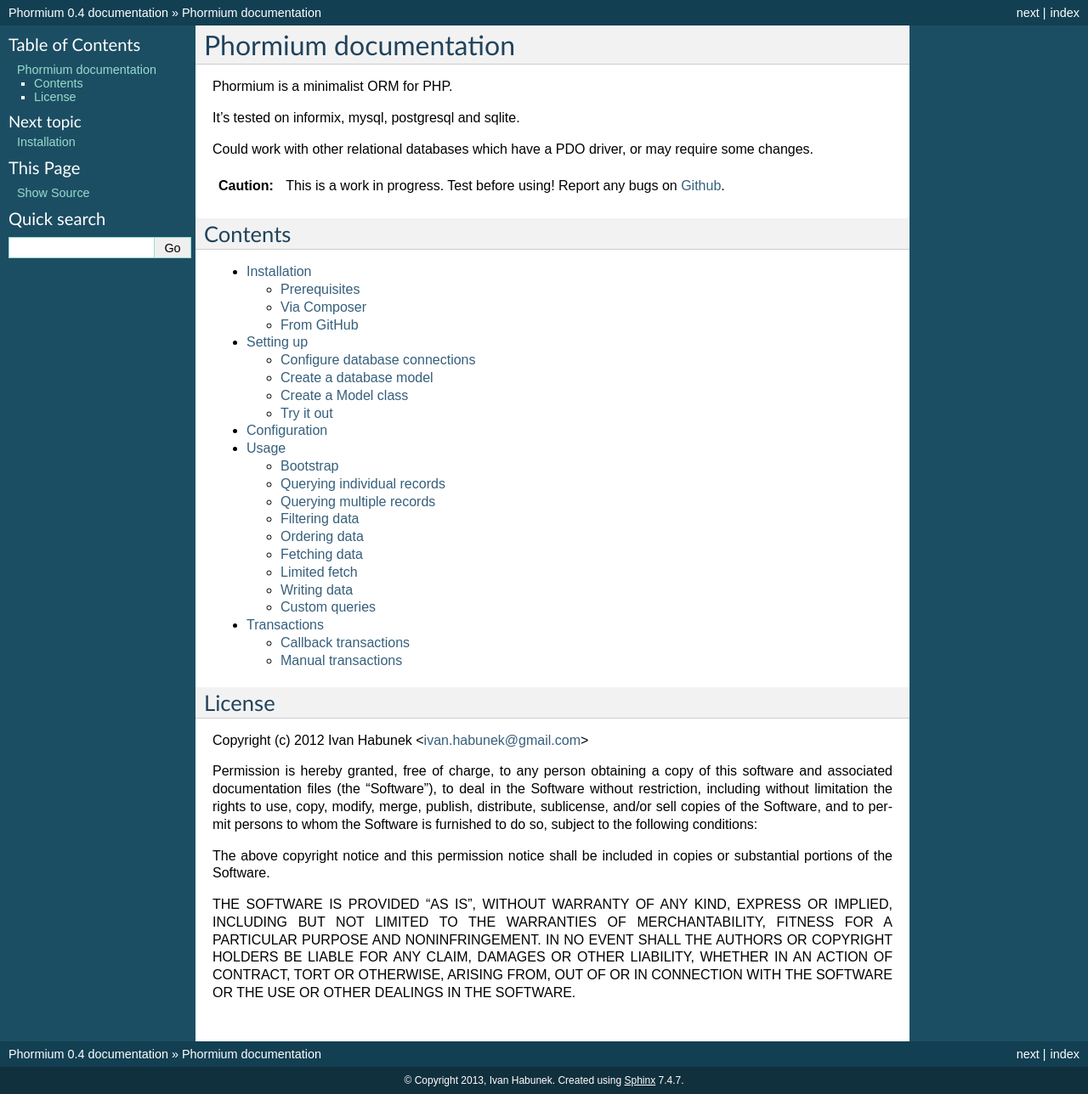
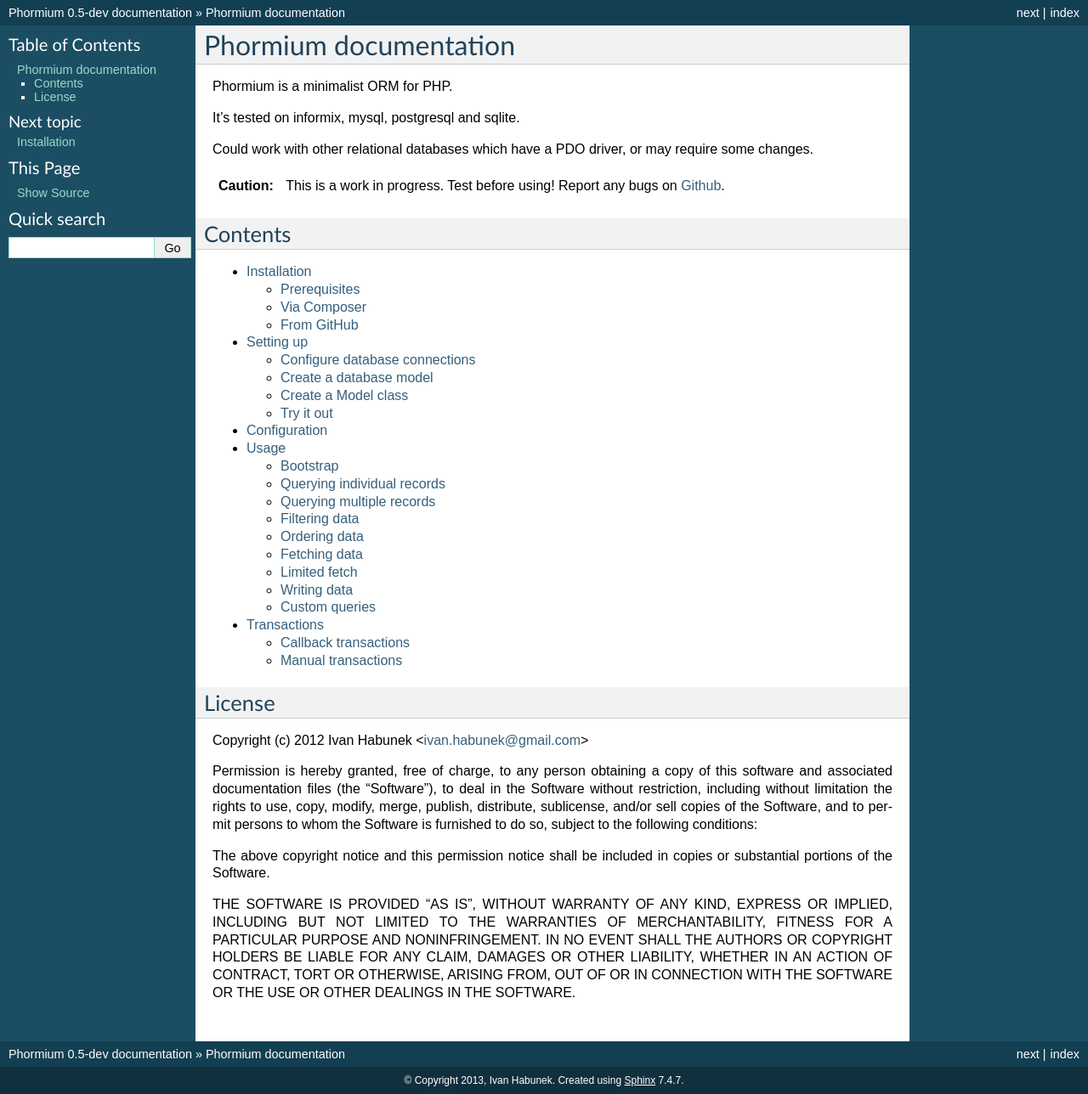
Before and after one commit to ihabunek/phormium, a Sphinx documentation site: the page built from docs/index.rst, in a window 1280 px wide. Shown: the whole page at 85% size. Built offline with Sphinx 7.4.7, drawn with Linux system fonts in a browser that asks for light colours.

Commit message:
Bumped dev version to 0.5

```diff
--- a/docs/conf.py
+++ b/docs/conf.py
@@ -63,9 +63,9 @@
 # built documents.
 #
 # The short X.Y version.
-version = '0.4'
+version = '0.5'
 # The full version, including alpha/beta/rc tags.
-release = '0.4'
+release = '0.5-dev'
 
 # The language for content autogenerated by Sphinx. Refer to documentation
 # for a list of supported languages.
```
Also changed, not shown: CHANGELOG.md (+3 -0 lines).
